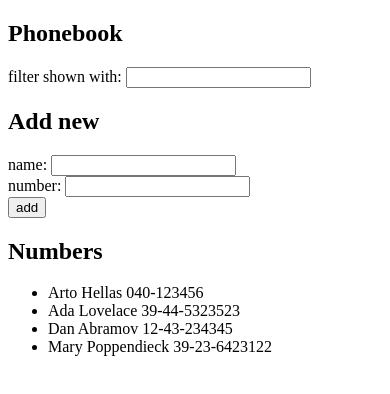
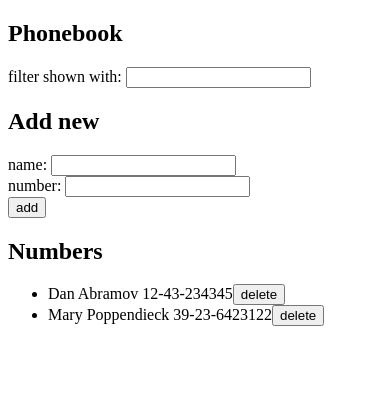
Before and after one commit to AndrewJreij/FSO, a React (Create React App) app: page / in a window 390 px wide. Shown: the top 394 px of the page. Built offline with nearby package versions, Linux system fonts and the light colour scheme; data requests are answered from the project's data file.

Commit message:
phonebook json server

```diff
--- a/db.json
+++ b/db.json
@@ -1,15 +1,5 @@
 {
   "persons": [
-        {
-            "name": "Arto Hellas",
-            "number": "040-123456",
-            "id": 1
-        },
-        {
-            "name": "Ada Lovelace",
-            "number": "39-44-5323523",
-            "id": 2
-        },
     {
       "name": "Dan Abramov",
       "number": "12-43-234345",
@@ -20,5 +10,19 @@
       "number": "39-23-6423122",
       "id": 4
     }
+  ],
+  "notes": [
+    {
+      "content": "1",
+      "date": "2023-01-22T16:42:20.716Z",
+      "important": false,
+      "id": 1
+    },
+    {
+      "content": "2",
+      "date": "2023-01-22T17:26:45.058Z",
+      "important": false,
+      "id": 2
+    }
   ]
 }
--- a/src/App.js
+++ b/src/App.js
@@ -1,23 +1,25 @@
-import { useEffect, useState } from 'react'
-import Persons from './components/Persons'
+import { useState } from 'react'
 import PersonForm from './components/PersonForm'
 import Filter from './components/Filter'
-import axios from 'axios'
+import numberService from './services/numbers'
+import { useEffect } from 'react'
+import Person from './components/Person'
 
 const App = () => {
-    const [persons, setPersons] = useState([])
+    const [persons, setPersons] = useState([
+        { name: 'Arto Hellas', number: '123-123456' }
+    ])
     const [newName, setNewName] = useState('')
     const [newNumber, setNewNumber] = useState('')
     const [filter, setFilter] = useState('')
 
     useEffect(() => {
-        axios
-            .get('http://localhost:3001/persons')
+        numberService
+            .getAll()
             .then(response => {
-                setPersons(response.data)
+                setPersons(response)
             })
     }, [])
-
 
     const peopleToShow = filter !== ''
         ? persons.filter(person => person.name.toLowerCase().includes(filter))
@@ -26,19 +28,46 @@ const App = () => {
     const addPerson = (event) => {
         event.preventDefault()
 
-        if (persons.some((person) => person.name === newName)) {
-            setNewName('')
-            return alert(`${newName} is already added to phonebook`)
-        }
-
         const newPerson = {
             name: newName,
             number: newNumber
         }
 
-        setPersons(persons.concat(newPerson))
+        const existingPerson = persons.some((person) => person.name === newName)
+
+        if (existingPerson) {
+
+            const person = persons.find(p => p.name === newName)
+            const changedPerson = { ...person, number: newNumber }
+
+            if (window.confirm(`${newName} is already added to phonebook, replace the old number with the new one?`)) {
+                numberService
+                    .update(changedPerson)
+                    .then(response => {
+                        setPersons(persons.map(person => person.id !== changedPerson.id ? person : response))
+                    })
+            }
+        } else {
+            numberService
+                .create(newPerson)
+                .then(response => {
+                    setPersons(persons.concat(response))
+                })
+        }
+
         setNewName('')
         setNewNumber('')
+    }
+
+    const deletePerson = (id, name) => {
+        if (window.confirm(`Delete ${name}?`)) {
+            numberService
+                .deleteEntity(id)
+                .then((response) => {
+                    setPersons(persons.filter(person => person.id !== id))
+                })
+        }
+
     }
 
     const handleNameChange = (event) => {
@@ -66,7 +95,16 @@ const App = () => {
                 numberValue={newNumber} onNumberChange={handleNumberChange} />
             <h2>Numbers</h2>
             <div>
-                <Persons peopleToShow={peopleToShow} />
+                <ul>
+                    {peopleToShow.map(person =>
+                        <Person
+                            key={person.id}
+                            person={person}
+                            onDelete={() => deletePerson(person.id, person.name)
+                            }
+                        />
+                    )}
+                </ul>
             </div>
         </div>
     )
--- a/src/components/Person.js
+++ b/src/components/Person.js
@@ -1,7 +1,10 @@
-const Person = ({ name, number }) => (
-    <>
-        {name} {number}
-    </>
-)
+const Person = ({ person, onDelete }) => {
+    return (
+        <li key={person.key}>
+            {person.name} {person.number}
+            <button onClick={onDelete}>delete</button>
+        </li>
+    )
+}
 
 export default Person
--- a/src/components/Persons.js
+++ b/src/components/Persons.js
@@ -1,11 +1,11 @@
 import Person from './Person'
 
-const Persons = ({ peopleToShow }) => {
+const Persons = ({ peopleToShow, onDelete }) => {
     return (
         <ul>
             {peopleToShow.map(person =>
-                <li key={person.name}>
-                    <Person name={person.name} number={person.number} />
+                <li key={person.id}>
+                    <Person name={person.name} number={person.number} id={person.id} onDelete={onDelete(person.id)} />
                 </li>
             )}
         </ul>
--- /dev/null
+++ b/src/services/numbers.js
@@ -0,0 +1,25 @@
+import axios from 'axios'
+const baseUrl = 'http://localhost:3001/persons'
+
+const getAll = () => {
+    const request = axios.get(baseUrl)
+    return request.then(response => response.data)
+}
+
+const create = (newObject) => {
+    const request = axios.post(baseUrl, newObject)
+    return request.then(response => response.data)
+}
+
+const update = (newObject) => {
+    console.log(newObject.id)
+    const request = axios.put(`${baseUrl}/${newObject.id}`, newObject)
+    return request.then(response => response.data)
+}
+
+const deleteEntity = (id) => {
+    const request = axios.delete(`${baseUrl}/${id}`)
+    return request.then(response => response.data)
+}
+
+export default { getAll, create, update, deleteEntity }
```
Also changed, not shown: src/components/Note.js (+8 -2 lines), src/services/notes.js (added, +24 -0 lines). Lines whose indentation alone changed are shown as unchanged.
